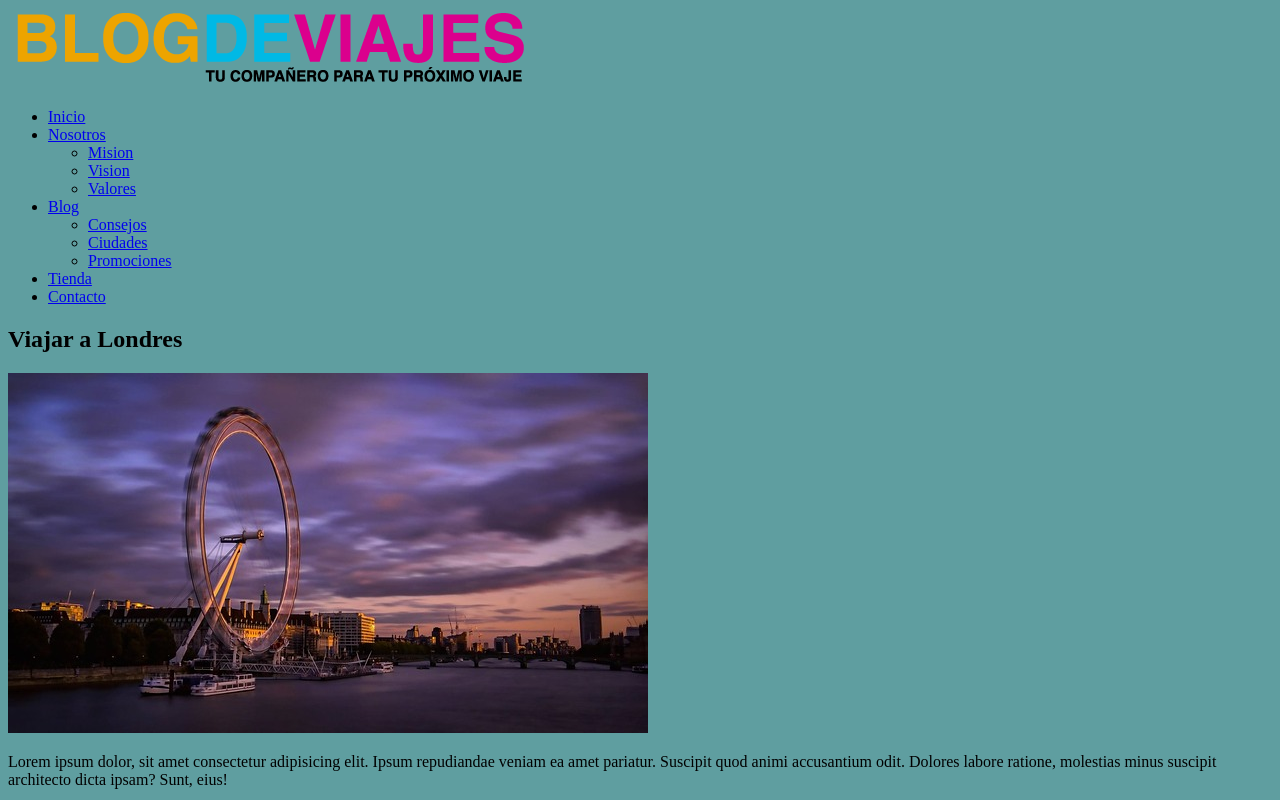
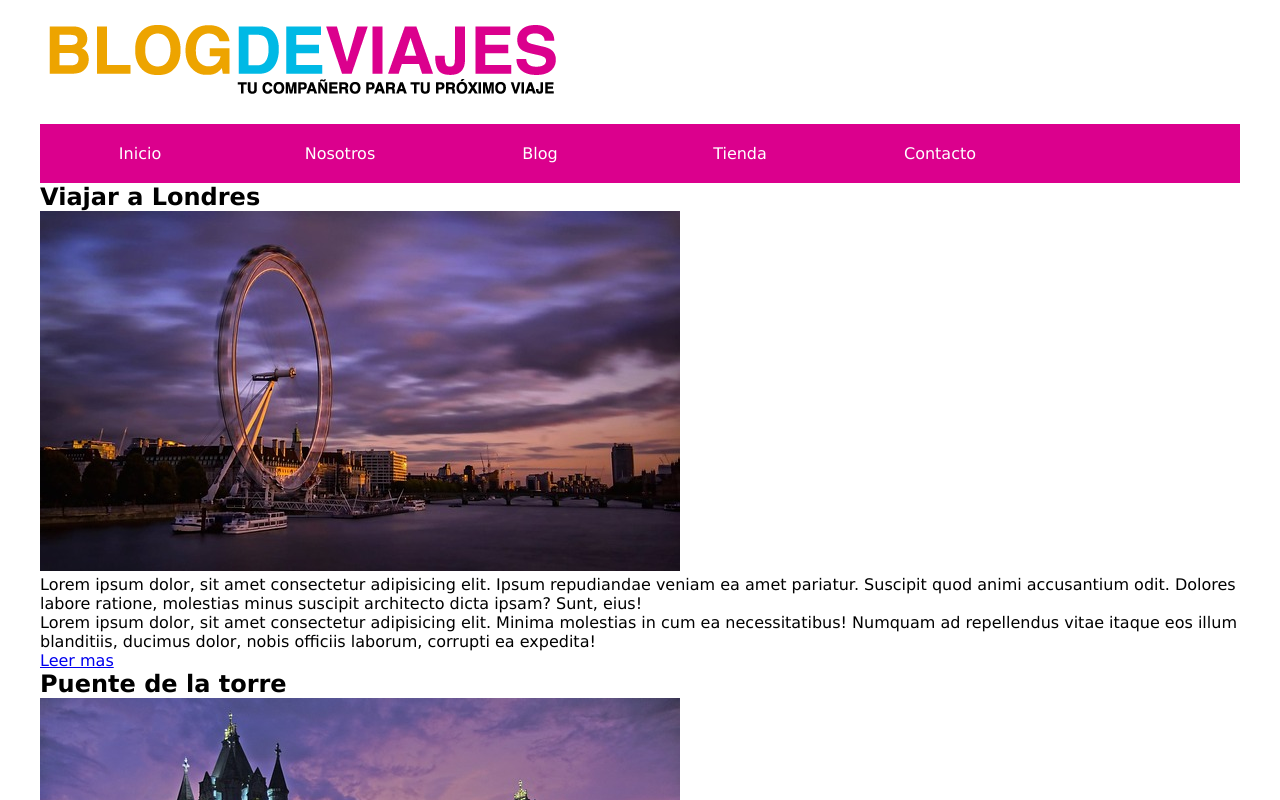
Before and after one commit to CristianAlm/blogViajes, a plain HTML site: page index.html in a window 1280 px wide. Shown: the top 800 px of the page. Drawn offline with Linux system fonts and the light colour scheme.

Commit message:
Termine detalles generales y el nav, ahora toca detalles especificos

```diff
--- a/css/styles.css
+++ b/css/styles.css
@@ -1,3 +1,68 @@
+html{
+    box-sizing: border-box;
+}
+*, *::before,*:after{
+    box-sizing: inherit;
+}
+*{
+    margin: 0;
+    padding: 0;
+}
 body{
-    background-color: cadetblue;
+    font-family: verdana, geneva, serif;
 }
+header{
+    padding: 20px 0;
+}
+.contenedor{
+    width: 1200px;
+    margin: 0 auto;
+}
+
+/**navegacion**/
+
+.navegacion{
+    background-color: #db008d;
+}
+nav{
+    width: 1200px;
+    margin: 0 auto;
+    position: relative;
+}
+nav ul{
+    list-style: none;
+}
+
+nav > ul > li{/**seleciona el primer nivel de ul y li**/
+    float: left;
+}
+nav ul::after{
+    content: '';
+    display: block;
+    clear:both;
+}
+nav ul li a{
+    display: inline-block;
+    width: 200px;
+    color: #ffffff;
+    text-decoration: none;
+    text-align: center;
+    padding: 20px;
+}
+
+nav ul li a:hover{
+    background-color: #00b8e4;
+}
+
+nav ul ul{
+    position: absolute;
+    top: 100%;
+    background-color: rgba(0, 184,228, 0.7);
+    display: none;
+}
+nav ul li:hover > ul{
+    display: block;
+}
+nav ul li:hover{
+    background-color: rgba(0, 184,228, 1);
+}
--- a/index.html
+++ b/index.html
@@ -10,12 +10,14 @@
 </head>
 
 <body>
-    <header class="container">
-        <div class="logo">
-            <img src="img/logo.png" alt="El logo del Blog">
+    <header>
+        <div class="contenedor">
+            <div class="logo">
+                <img src="img/logo.png" alt="El logo del Blog">
+            </div>
         </div>
     </header>
-    <nav>
+    <nav class="navegacion">
         <ul>
             <li><a href="#">Inicio</a></li>
             <li><a href="#">Nosotros</a>
@@ -37,7 +39,7 @@
         </ul>
     </nav>
 
-    <article class="contenido">
+    <article class="contenido contenedor">
         <section>
             <h2>Viajar a Londres</h2>
             <img src="img/imagen_1.jpg" alt="Imagen de Londres">
@@ -83,7 +85,7 @@
         </ul>
     </aside>
     <footer>
-        <div class="container">
+        <div class="contenedor">
             <div class="nosotros">
                 <h2>Sobre nosotros</h2>
                 <p>Lorem ipsum dolor sit amet consectetur adipisicing elit. Dolorem ducimus alias odio dicta
```
